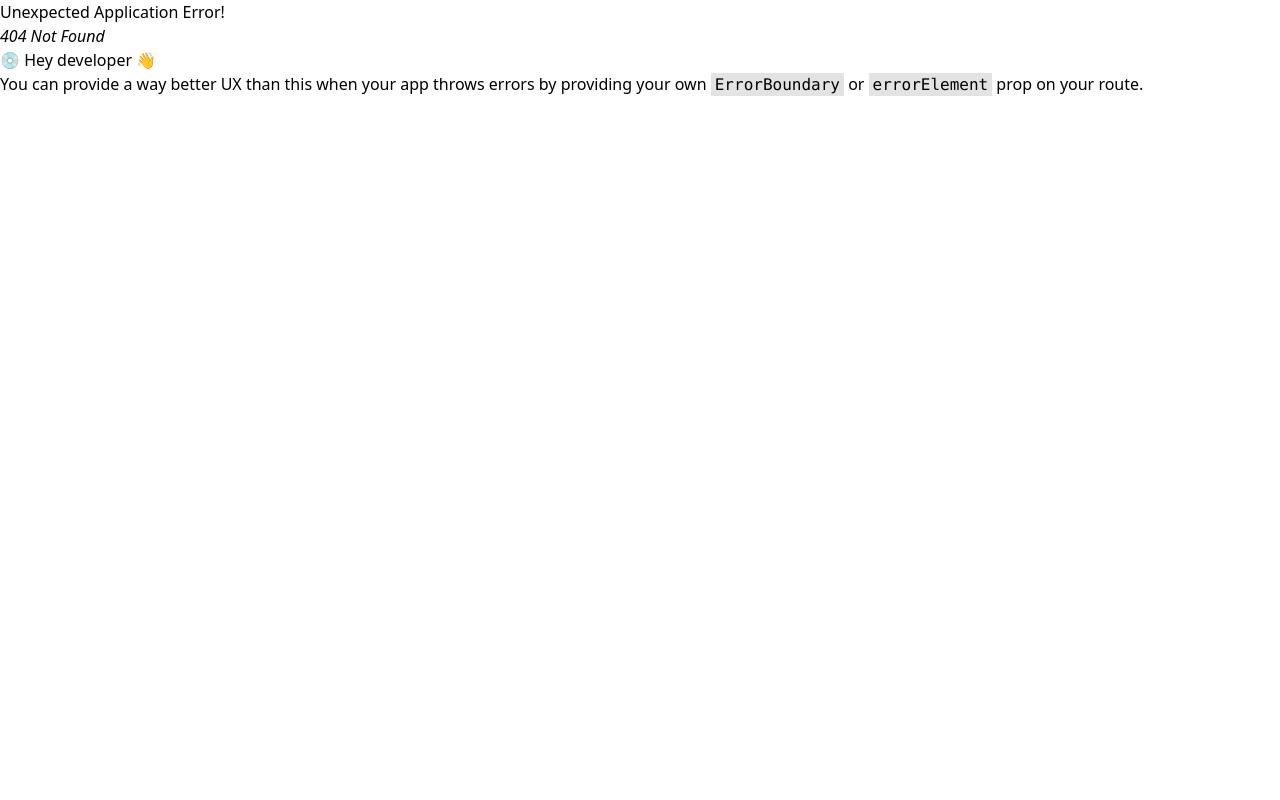
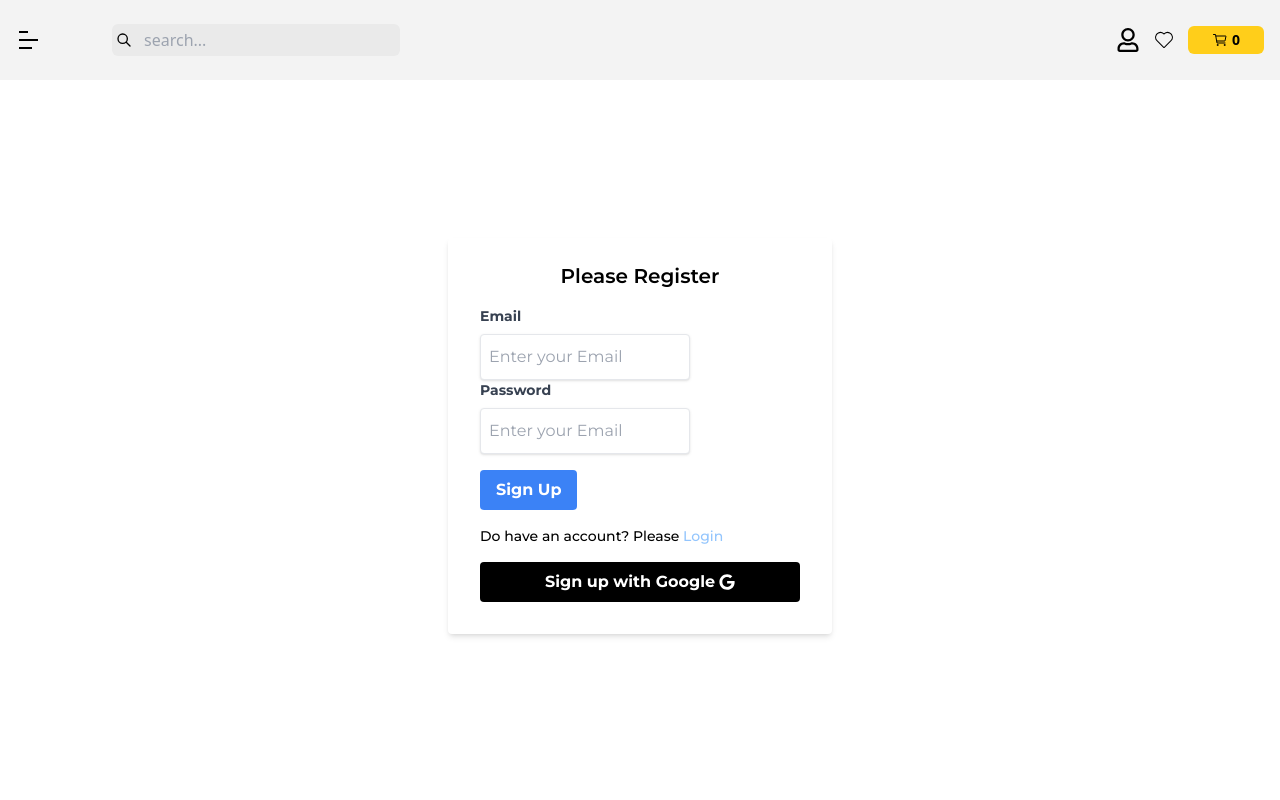
Before and after one commit to phanvanthuan06052004/Mern-Project, a React (Vite) app in the folder client/: page /register in a window 1280 px wide. Before the commit this address had no page. Shown: the top 800 px of the page. Built offline with nearby package versions, Linux system fonts and the light colour scheme.

Commit message:
UI Login and register

```diff
--- a/client/package.json
+++ b/client/package.json
@@ -12,6 +12,7 @@
   "dependencies": {
     "react": "^18.3.1",
     "react-dom": "^18.3.1",
+    "react-hook-form": "^7.53.2",
     "react-icons": "^5.3.0",
     "react-router-dom": "^6.28.0",
     "swiper": "^11.1.14"
--- /dev/null
+++ b/client/src/components/Login.jsx
@@ -0,0 +1,46 @@
+import React, { useState } from 'react'
+import { Link } from 'react-router-dom'
+import { FaGoogle } from "react-icons/fa";
+import { useForm } from "react-hook-form" //get value from input
+
+const Login = () => {
+    const [validated, setValidated] = useState("")
+    const {
+        register,
+        handleSubmit,
+        watch,
+        formState: { errors },
+    } = useForm();
+    const onSubmit = (data) => console.log(data)
+
+    return (
+        <div className='h-[calc(100vh-120px)] flex justify-center items-center'>
+            <div className='w-full max-w-sm mx-auto bg-white shadow-md rounded px-8 pt-6 pb-8 mb-4 '>
+                <h2 className='font-semibold mb-4 text-xl flex justify-center'>Please login</h2>
+                <form onSubmit={handleSubmit(onSubmit)}>
+                    <div>
+                        <label htmlFor="email" className='text-sm pb-2 font-bold block text-gray-700 '>Email</label>
+                        <input {...register("email", { required: true })} className='shadow appearance-none border rounded py-3 px-2 leading-tight focus:outline-none focus:shadow' placeholder='Enter your Email' type="email" name="email" id="email" />
+                    </div>
+                    <div>
+                        <label htmlFor="password" className='text-sm pb-2 font-bold block text-gray-700 '>Password</label>
+                        <input {...register("password", { required: true })} className='shadow appearance-none border rounded py-3 px-2 leading-tight focus:outline-none focus:shadow' placeholder='Enter your Email' type="password" name="password" id="password" />
+                    </div>
+                    {
+                        validated && <p className='mt-2 text-red-500 mb-2 italic text-xs'>{validated}</p>
+                    }
+                    <button className='bg-blue-500 hover:bg-blue-700 text-white font-bold mt-4 px-4 py-2 rounded focus:outline-none'>Login</button>
+                </form>
+                <p className='text-sm font-medium mt-4 align-baseline'>Don't have an account? Please <Link className='text-blue-300 hover:text-blue-500' to="/register">Register</Link></p>
+                <div className='mt-4'>
+                    <button className='w-full flex flex-wrap items-center justify-center gap-1 py-2 px-4 text-white font-bold bg-black hover:bg-blue-500 rounded'>
+                        Sign in with Google
+                        <FaGoogle />
+                    </button>
+                </div>
+            </div>
+        </div>
+    )
+}
+
+export default Login
--- a/client/src/components/Navbar.jsx
+++ b/client/src/components/Navbar.jsx
@@ -14,7 +14,7 @@ const navigation = [
     { name: "Check out", path: "/checkout" },
 ];
 const Navbar = () => {
-    const [avater, setAvater] = useState(true);
+    const [avatar, setAvatar] = useState(false);
     const [dropdown, setDropdown] = useState(false);
     return (
         <header className='max-w-screen-2xl mx-auto px-4 py-6 bg-blackBG'>
@@ -27,7 +27,7 @@ const Navbar = () => {
                     </div>
                 </div>
                 <div className='md:space-x-3 space-x-2 relative flex items-center'>
-                    {avater ? <div className='relative'>
+                    {avatar ? <div className='relative'>
                         <button onClick={() => setDropdown(!dropdown)}>
                             <img src={avatarImg} alt="" className='size-7 rounded-full ring-2 ring-blue-500 ' />
                         </button>
--- /dev/null
+++ b/client/src/components/Register.jsx
@@ -0,0 +1,45 @@
+import React, { useState } from 'react'
+import { Link } from 'react-router-dom'
+import { FaGoogle } from "react-icons/fa";
+import { useForm } from "react-hook-form"
+const Register = () => {
+    const [validated, setValidated] = useState("")
+    const {
+        register,
+        handleSubmit,
+        watch,
+        formState: { errors },
+    } = useForm();
+    const onSubmit = (data) => console.log(data)
+
+    return (
+        <div className='h-[calc(100vh-120px)] flex justify-center items-center'>
+            <div className='w-full max-w-sm mx-auto bg-white shadow-md rounded px-8 pt-6 pb-8 mb-4 '>
+                <h2 className='font-semibold mb-4 text-xl flex justify-center'>Please Register</h2>
+                <form onSubmit={handleSubmit(onSubmit)}>
+                    <div>
+                        <label htmlFor="email" className='text-sm pb-2 font-bold block text-gray-700 '>Email</label>
+                        <input {...register("email", { required: true })} className='shadow appearance-none border rounded py-3 px-2 leading-tight focus:outline-none focus:shadow' placeholder='Enter your Email' type="email" name="email" id="email" />
+                    </div>
+                    <div>
+                        <label htmlFor="password" className='text-sm pb-2 font-bold block text-gray-700 '>Password</label>
+                        <input {...register("password", { required: true })} className='shadow appearance-none border rounded py-3 px-2 leading-tight focus:outline-none focus:shadow' placeholder='Enter your Email' type="password" name="password" id="password" />
+                    </div>
+                    {
+                        validated && <p className='mt-2 text-red-500 mb-2 italic text-xs'>{validated}</p>
+                    }
+                    <button className='bg-blue-500 hover:bg-blue-700 text-white font-bold mt-4 px-4 py-2 rounded focus:outline-none'>Sign Up</button>
+                </form>
+                <p className='text-sm font-medium mt-4 align-baseline'>Do have an account? Please <Link className='text-blue-300 hover:text-blue-500' to="/login">Login</Link></p>
+                <div className='mt-4'>
+                    <button className='w-full flex flex-wrap items-center justify-center gap-1 py-2 px-4 text-white font-bold bg-black hover:bg-blue-500 rounded'>
+                        Sign up with Google
+                        <FaGoogle />
+                    </button>
+                </div>
+            </div>
+        </div>
+    )
+}
+
+export default Register
```
Also changed, not shown: client/src/routers/router.jsx (+10 -1 lines), 1 other file (tests, documents, lock files or other folders).
